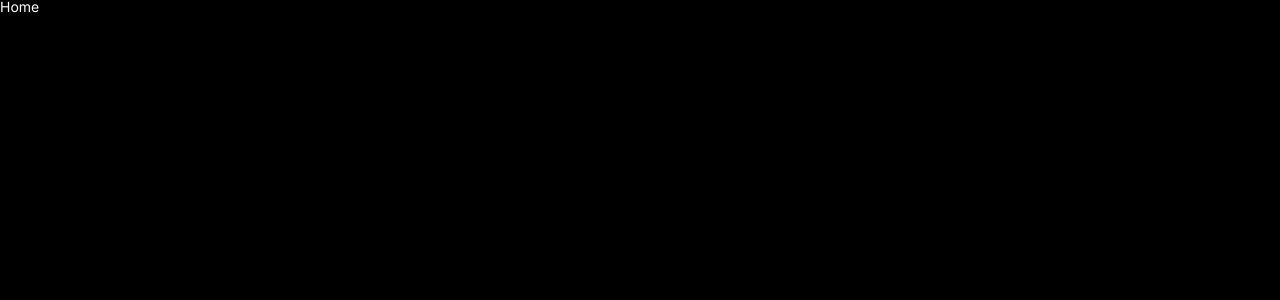
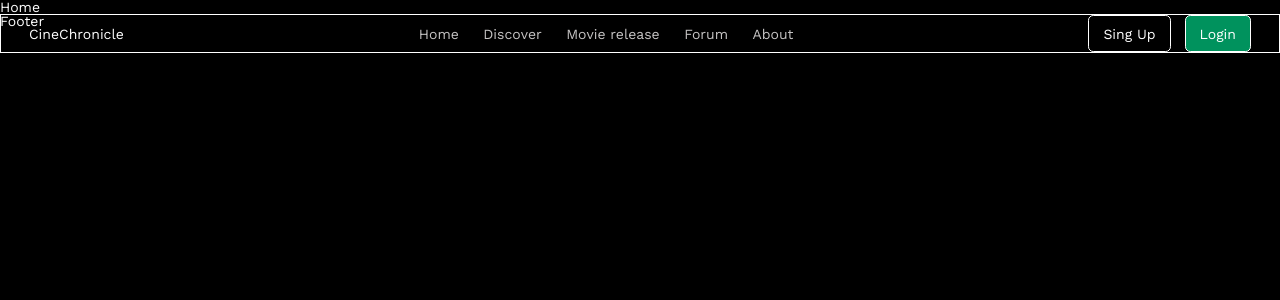
Before and after one commit to Kofffka/CineChronicle, a Next.js app: page / in a window 1280 px wide. Shown: the top 300 px of the page. Built offline with nearby package versions, Linux system fonts and the light colour scheme.

Commit message:
header v1.0

```diff
--- /dev/null
+++ b/app/components/Logo.jsx
@@ -0,0 +1,9 @@
+import React from 'react'
+
+const Logo = () => {
+  return (
+    <h1>CineChronicle</h1>
+  )
+}
+
+export default Logo
--- /dev/null
+++ b/app/components/Section.jsx
@@ -0,0 +1,11 @@
+import React from 'react'
+
+const Section = ({children, modify=true}) => {
+  return (
+    <section className={`${modify ? "px-8" : null}  ${"border-[1px] border-solid border-white"}`}>
+        {children}
+    </section>
+  )
+}
+
+export default Section
--- /dev/null
+++ b/app/components/footer/Footer.jsx
@@ -0,0 +1,11 @@
+import React from 'react'
+
+const Footer = () => {
+  return (
+    <footer>
+        Footer
+    </footer>
+  )
+}
+
+export default Footer
--- /dev/null
+++ b/app/components/header/Action.jsx
@@ -0,0 +1,25 @@
+import Link from 'next/link'
+import React from 'react'
+
+const Action = () => {
+  return (
+    <div className={`[&>*]:mr-4  [&>*:last-child]:mr-0`}>
+        <button className={`border rounded-md border-solid border-white py-3 px-4 bg-transparent`}>
+            <span>
+                <Link href={"/"}>
+                    Sing Up
+                </Link>
+            </span>
+        </button>
+        <button className={`border rounded-md border-solid border-white py-3 px-4 bg-[#00925D]`}>
+            <span>
+            <Link href={"/"}>
+                    Login
+                </Link>
+            </span>
+        </button>
+    </div>
+  )
+}
+
+export default Action
--- /dev/null
+++ b/app/components/header/Header.jsx
@@ -0,0 +1,21 @@
+import React from 'react'
+import Logo from '../Logo'
+import Action from './Action'
+import Navigation from './Navigation'
+import Section from '../Section'
+
+const Header = () => {
+  return (
+    <header className={`fixed w-full py-4`}>
+      <Section>
+        <div className={`flex justify-between items-center`}>
+          <Logo />
+          <Navigation />
+          <Action />
+        </div>
+      </Section>
+    </header>
+  )
+}
+
+export default Header
--- /dev/null
+++ b/app/components/header/Navigation.jsx
@@ -0,0 +1,30 @@
+import React from 'react'
+import Link from 'next/link'
+
+
+
+const Navigation = () => {
+  return (
+    <nav>
+      <ul className={`flex [&>*]:mr-7 [&>*]:text-[#C6C4C4] [&>*:last-child]:mr-0`}>
+        <li>
+          <Link href={"/"}>Home</Link>
+        </li>
+        <li>
+          <Link href={"/discover"}>Discover</Link>
+        </li>
+        <li>
+          <Link href={"/release"}>Movie release</Link>
+        </li>
+        <li>
+          <Link href={"/forum"}>Forum</Link>
+        </li>
+        <li>
+          <Link href={"/about"}>About</Link>
+        </li>
+      </ul>
+    </nav>
+  )
+}
+
+export default Navigation
--- a/app/layout.js
+++ b/app/layout.js
@@ -1,17 +1,29 @@
 import './globals.css'
-import { Inter } from 'next/font/google'
+import { Work_Sans } from 'next/font/google'
+import Header from './components/header/Header'
+import Footer from './components/footer/Footer'
 
-const inter = Inter({ subsets: ['latin'] })
+
+const inter = Work_Sans({
+  weight: "400",
+  subsets: ["latin"]
+})
 
 export const metadata = {
-  title: 'Create Next App',
-  description: 'Generated by create next app',
+  title: 'CineChronicle',
+  description: 'Generated by create next appExplore the world of cinema like never before. Dive into captivating film synopses, reviews, and behind-the-scenes insights. Discover a curated collection of movies across genres, from classics to the latest releases. Your ultimate destination for all things cinematic.',
+  keywords: "films, movies, cinema, synopses, reviews, classics, latest releases, cinematic guide"
+
 }
 
 export default function RootLayout({ children }) {
   return (
     <html lang="en">
-      <body className={inter.className}>{children}</body>
+      <body className={inter.className}>
+        <Header />
+        {children}
+        <Footer />
+      </body>
     </html>
   )
 }
--- a/app/page.js
+++ b/app/page.js
@@ -1,4 +1,12 @@
-import Image from 'next/image'
+import './globals.css'
+import { Inter } from 'next/font/google'
+
+const inter = Inter({ subsets: ['latin'] })
+
+export const metadata = {
+  title: 'CineChronicle',
+}
+
 
 export default function Home() {
   return (
```
Also changed, not shown: app/components/Wrapper.jsx (added).
